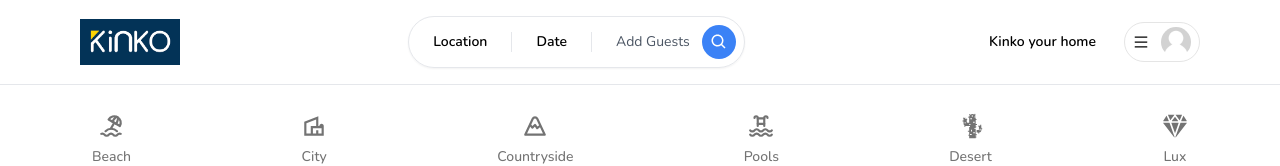
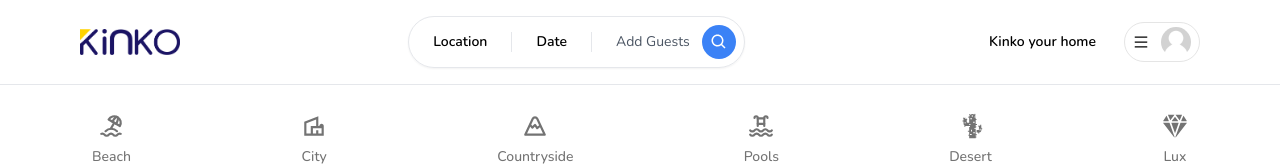
Before and after one commit to OubeidAllahJemli/pfe, a Next.js app: page / in a window 1280 px wide. Shown: the top 166 px of the page. Built offline with nearby package versions, Linux system fonts and the light colour scheme; no server answers; the database is empty; what world-countries would draw is missing.

Commit message:
logo change

```diff
--- a/app/components/navbar/Logo.tsx
+++ b/app/components/navbar/Logo.tsx
@@ -13,7 +13,7 @@ const Logo = () => {
           className="hidden md:block cursor-pointer"
           height="100"
           width="100"
-          src="/images/logo2.png"
+          src="/images/Primary Logo.png"
         />
     )
 }
```
Also changed, not shown: public/images/Primary Logo.png (added), public/images/Secondary Logo.png (added).
